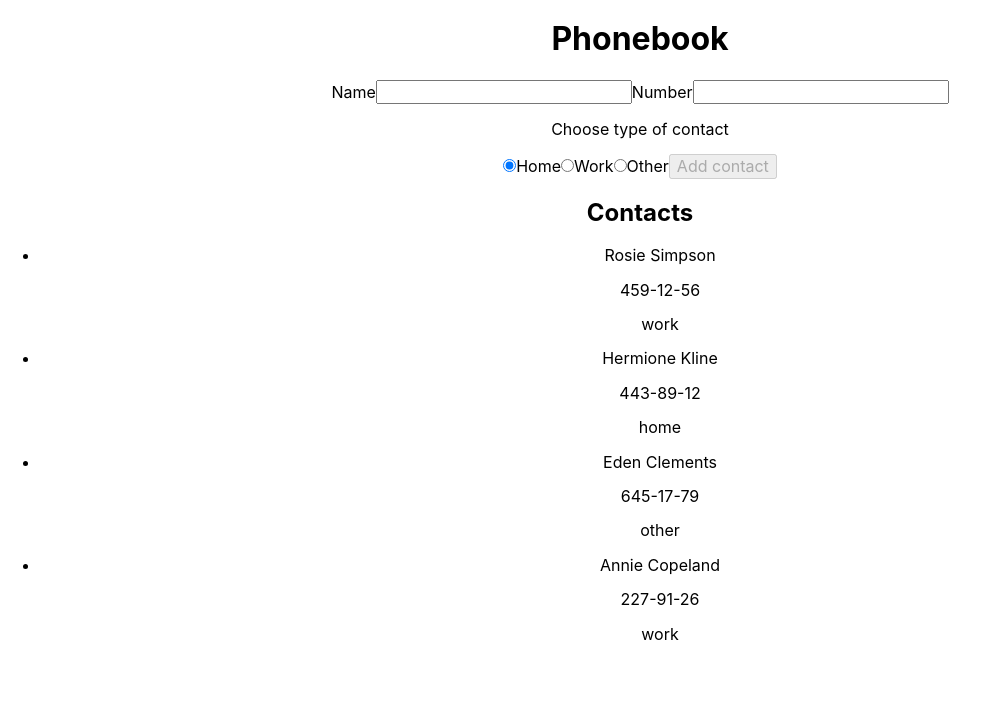
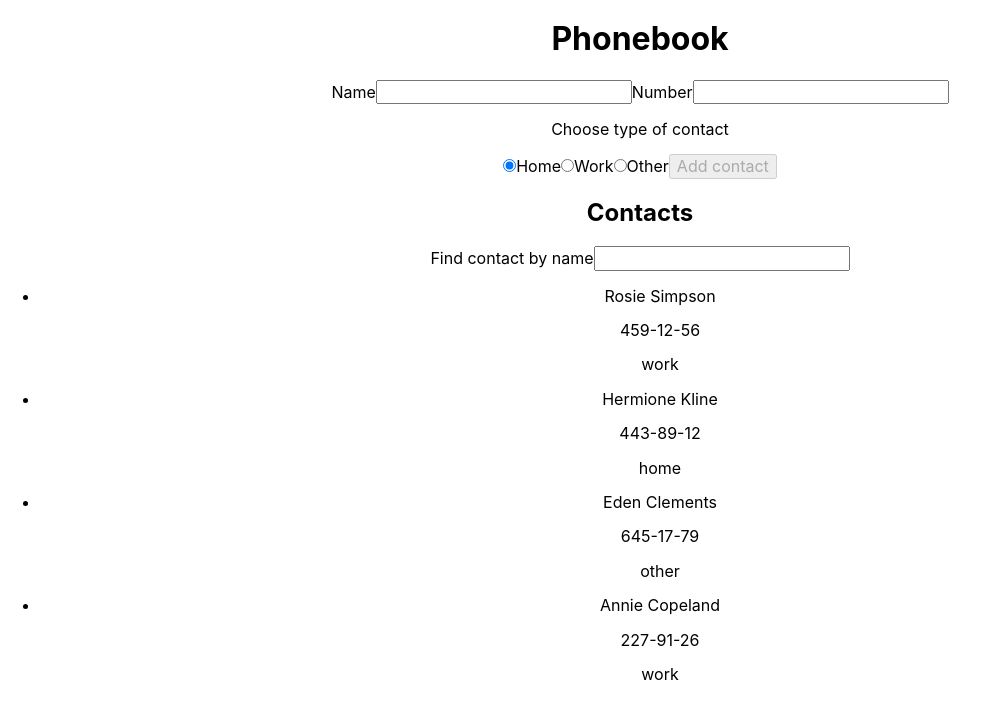
Before and after one commit to Larysa1387/goit-react-hw-02-phonebook, a React (Create React App) app: page / in a window 1280 px wide. Shown: the top 718 px of the page, without its empty margins (0-989 px from the left). Built offline with nearby package versions, Linux system fonts and the light colour scheme.

Commit message:
Add filter

```diff
--- a/src/App.js
+++ b/src/App.js
@@ -2,6 +2,7 @@ import React, { Component } from 'react';
 import shortid from 'shortid';
 import Form from './components/Form';
 import Contacts from './components/Contacts';
+import Filter from './components/Filter';
 import './App.css';
 
 class App extends Component {
@@ -32,14 +33,13 @@ class App extends Component {
 				contactType: 'work',
 			},
     ],
+    filter:'',
 	};
-
-  contactPhonebookId = shortid.generate();
 
 	contactPhonebookSubmit = (data) => {
 		console.log(data);
 		const contact = {
-			id: this.contactPhonebookId,
+			id: shortid.generate(),
 			name: data.name,
 			number: data.number,
 			contactType: data.contactType,
@@ -49,7 +49,19 @@ class App extends Component {
 		}));
   };
 
+  changeFilter = (e) => {
+    this.setState({ filter: e.currentTarget.value });
+  }
+  getVisibleContact = () => {
+    const { filter, contacts } = this.state;
+    const normalizedFilter = filter.toLowerCase();
+		return contacts.filter((contact) =>
+			contact.name.toLowerCase().includes(normalizedFilter),
+		);
+  }
+
   render() {
+    const visibleContacts = this.getVisibleContact();
 		return (
 			<div className="App">
 				<h1>Phonebook</h1>
@@ -58,10 +70,10 @@ class App extends Component {
 				</section>
 				<h2>Contacts</h2>
 				<section>
-          {/* <Filter/> */}
+					<Filter value={this.state.filter} onChange={this.changeFilter} />
 				</section>
 				<section>
-					<Contacts contacts={this.state.contacts} />
+					<Contacts contacts={visibleContacts} />
 				</section>
 			</div>
 		);
--- a/src/components/Contacts/Contacts.jsx
+++ b/src/components/Contacts/Contacts.jsx
@@ -1,6 +1,7 @@
 import React from 'react';
 
-const Contacts = ({contacts}) => {
+const Contacts = ({ contacts }) => {
+
   return (
     <ul>
       {contacts.map((contact) => {
--- /dev/null
+++ b/src/components/Filter/Filter.jsx
@@ -0,0 +1,12 @@
+import React from 'react';
+
+const Filter = ({ value, onChange }) => {
+	return (
+		<label htmlFor="">
+			Find contact by name
+			<input type="text" name="filter" value={value} onChange={onChange} />
+		</label>
+	);
+};
+
+export default Filter;
--- /dev/null
+++ b/src/components/Filter/index.js
@@ -0,0 +1 @@
+export {default} from './Filter'
```
Lines whose indentation alone changed are shown as unchanged.
